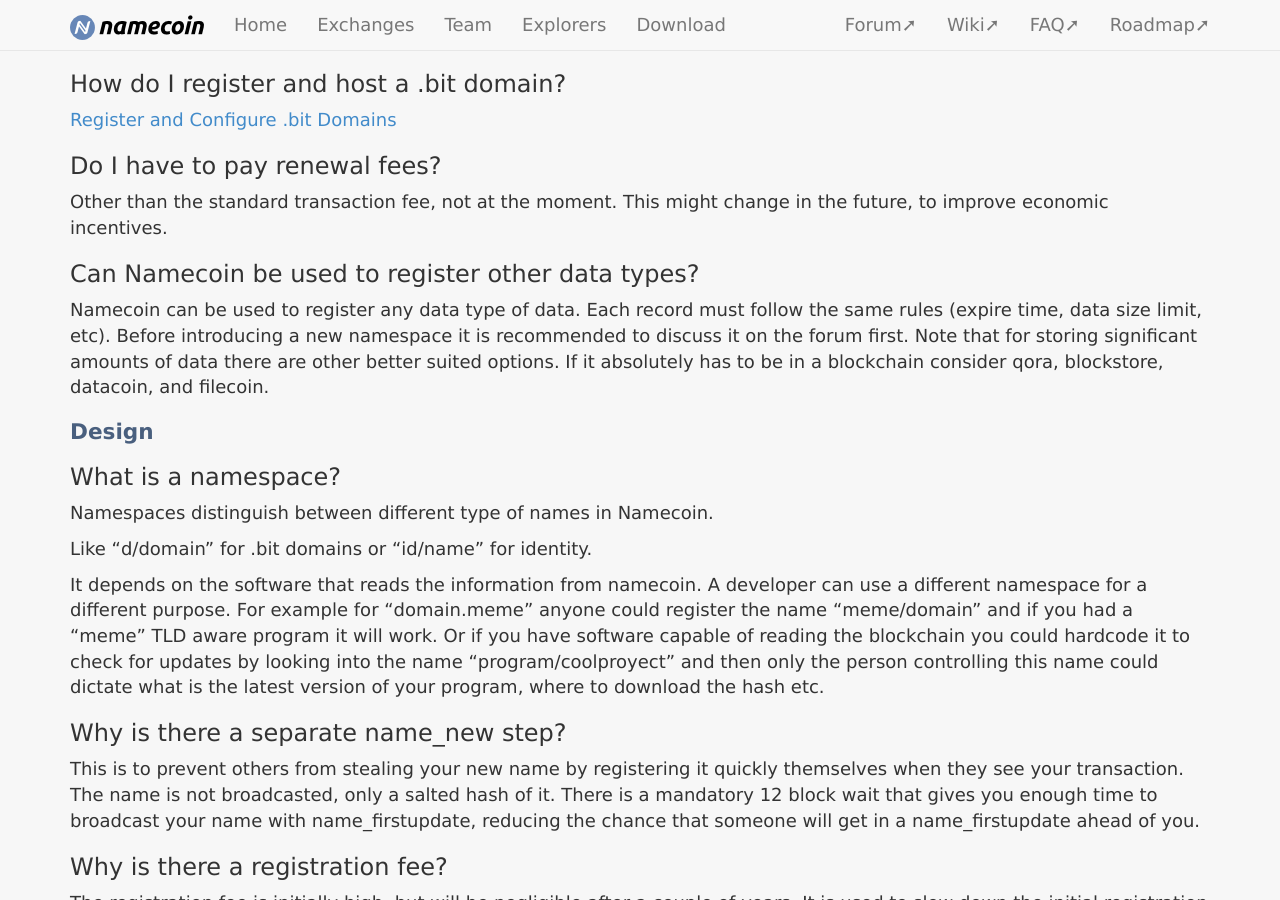
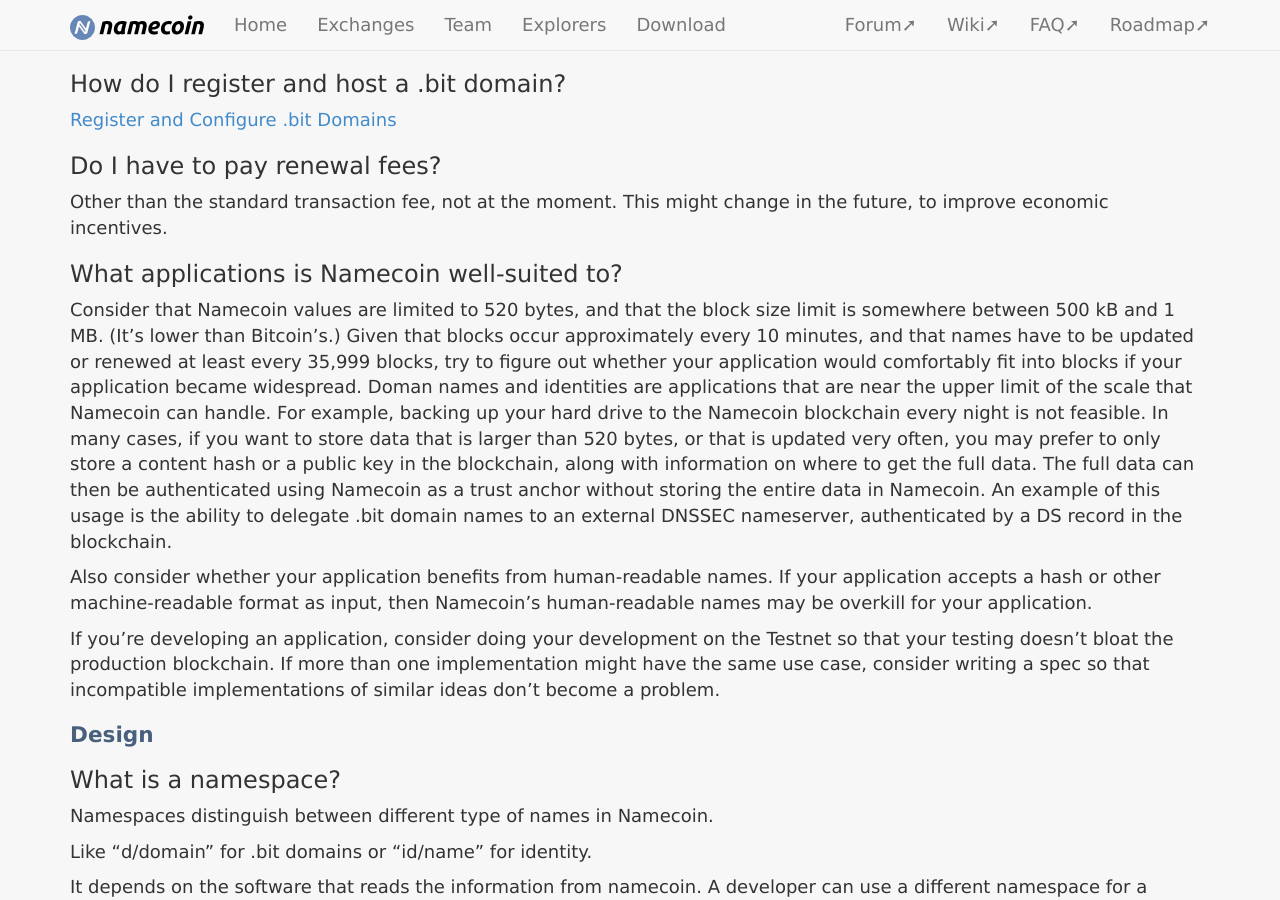
Before and after one commit to JeremyRand/namecoin.org, a Jekyll site: the page built from docs/faq/index.md, in a window 1280 px wide and 900 px high, scrolled down 1479 px. Built offline with Jekyll 4.4.1, drawn with Linux system fonts in a browser that asks for light colours.

Commit message:
FAQ: Reworded "What applications is Namecoin well-suited to?"

```diff
--- a/docs/faq/index.md
+++ b/docs/faq/index.md
@@ -51,9 +51,13 @@ You can also use [ncdns](https://github.com/hlandau/ncdns) (experimental).  If y
 
 Other than the standard transaction fee, not at the moment.  This might change in the future, to improve economic incentives.
 
-### Can Namecoin be used to register other data types?
+### What applications is Namecoin well-suited to?
 
-Namecoin can be used to register any data type of data. Each record must follow the same rules (expire time, data size limit, etc). Before introducing a new namespace it is recommended to discuss it on the forum first. Note that for storing significant amounts of data there are other better suited options. If it absolutely has to be in a blockchain consider qora, blockstore, datacoin, and filecoin.
+Consider that Namecoin values are limited to 520 bytes, and that the block size limit is somewhere between 500 kB and 1 MB.  (It's lower than Bitcoin's.)  Given that blocks occur approximately every 10 minutes, and that names have to be updated or renewed at least every 35,999 blocks, try to figure out whether your application would comfortably fit into blocks if your application became widespread.  Doman names and identities are applications that are near the upper limit of the scale that Namecoin can handle.  For example, backing up your hard drive to the Namecoin blockchain every night is not feasible.  In many cases, if you want to store data that is larger than 520 bytes, or that is updated very often, you may prefer to only store a content hash or a public key in the blockchain, along with information on where to get the full data.  The full data can then be authenticated using Namecoin as a trust anchor without storing the entire data in Namecoin.  An example of this usage is the ability to delegate .bit domain names to an external DNSSEC nameserver, authenticated by a DS record in the blockchain.
+
+Also consider whether your application benefits from human-readable names.  If your application accepts a hash or other machine-readable format as input, then Namecoin's human-readable names may be overkill for your application.
+
+If you're developing an application, consider doing your development on the Testnet so that your testing doesn't bloat the production blockchain.  If more than one implementation might have the same use case, consider writing a spec so that incompatible implementations of similar ideas don't become a problem.
 
 ## Design
 
```
